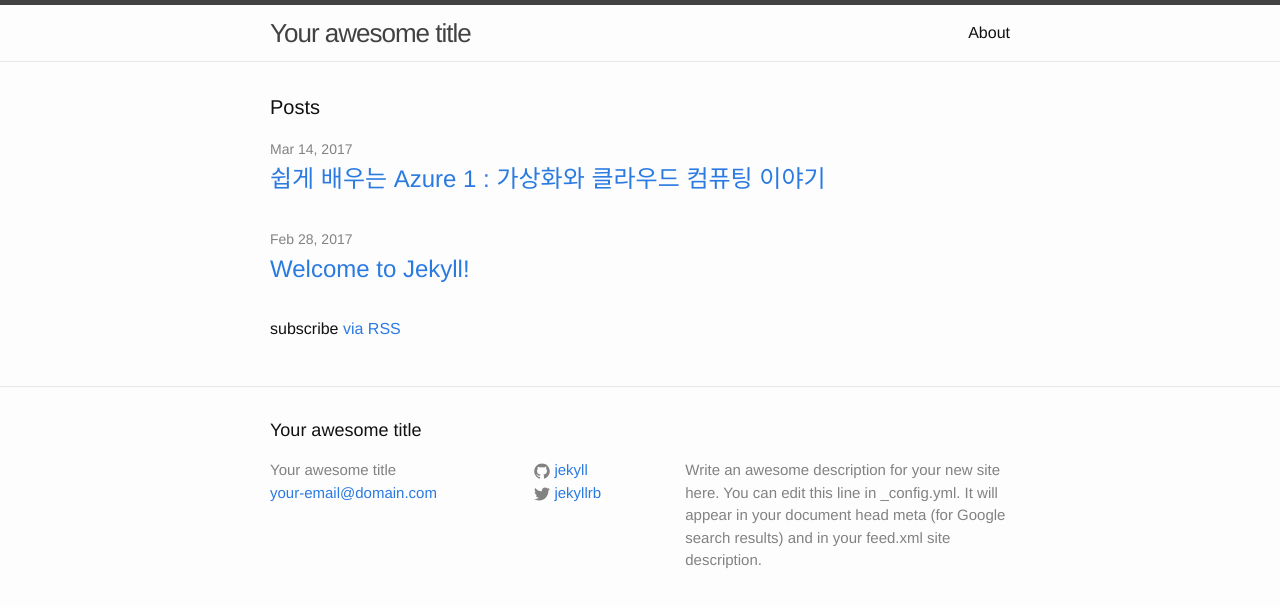
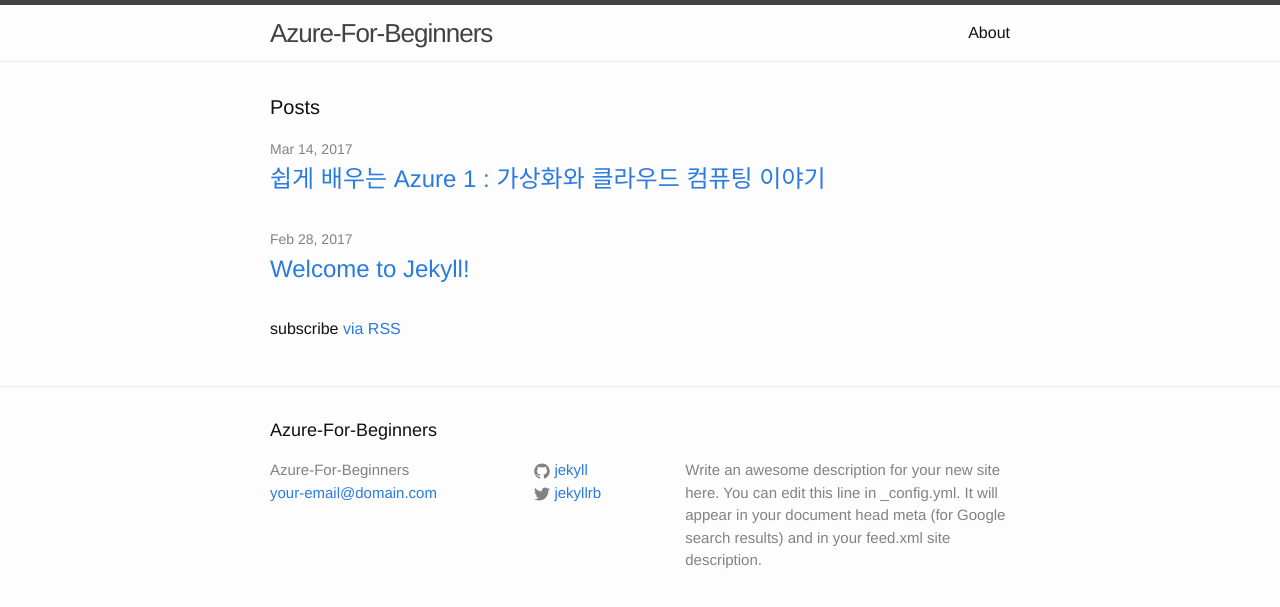
Before and after one commit to Azure-For-Beginner/Azure-For-Beginner.github.io-qqq, a Jekyll site: the page built from index.html, in a window 1280 px wide. Shown: the top 607 px of the page. Built offline with Jekyll 4.4.1, drawn with Linux system fonts in a browser that asks for light colours.

Commit message:
changed the title of blog

```diff
--- a/_config.yml
+++ b/_config.yml
@@ -6,7 +6,7 @@
 # 'jekyll serve'. If you change this file, please restart the server process.
 
 # Site settings
-title: Your awesome title
+title: Azure-For-Beginners
 email: your-email@domain.com
 description: > # this means to ignore newlines until "baseurl:"
   Write an awesome description for your new site here. You can edit this
```
